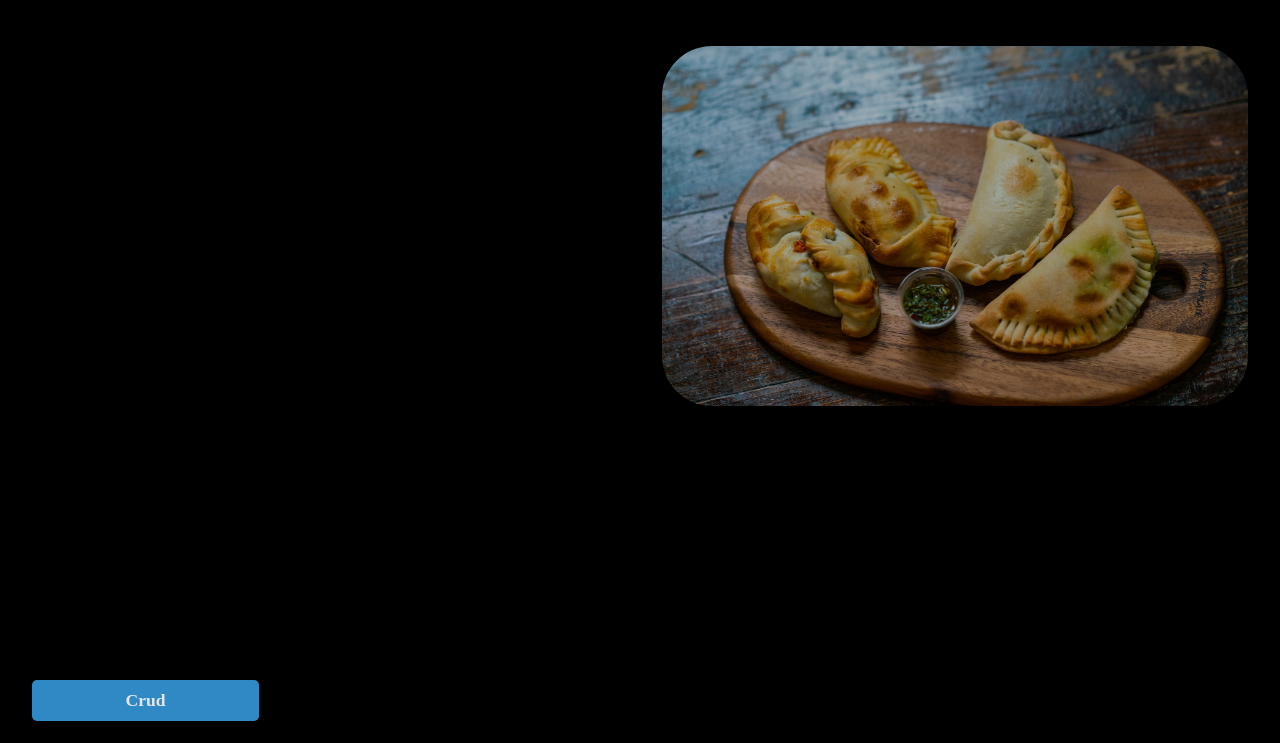
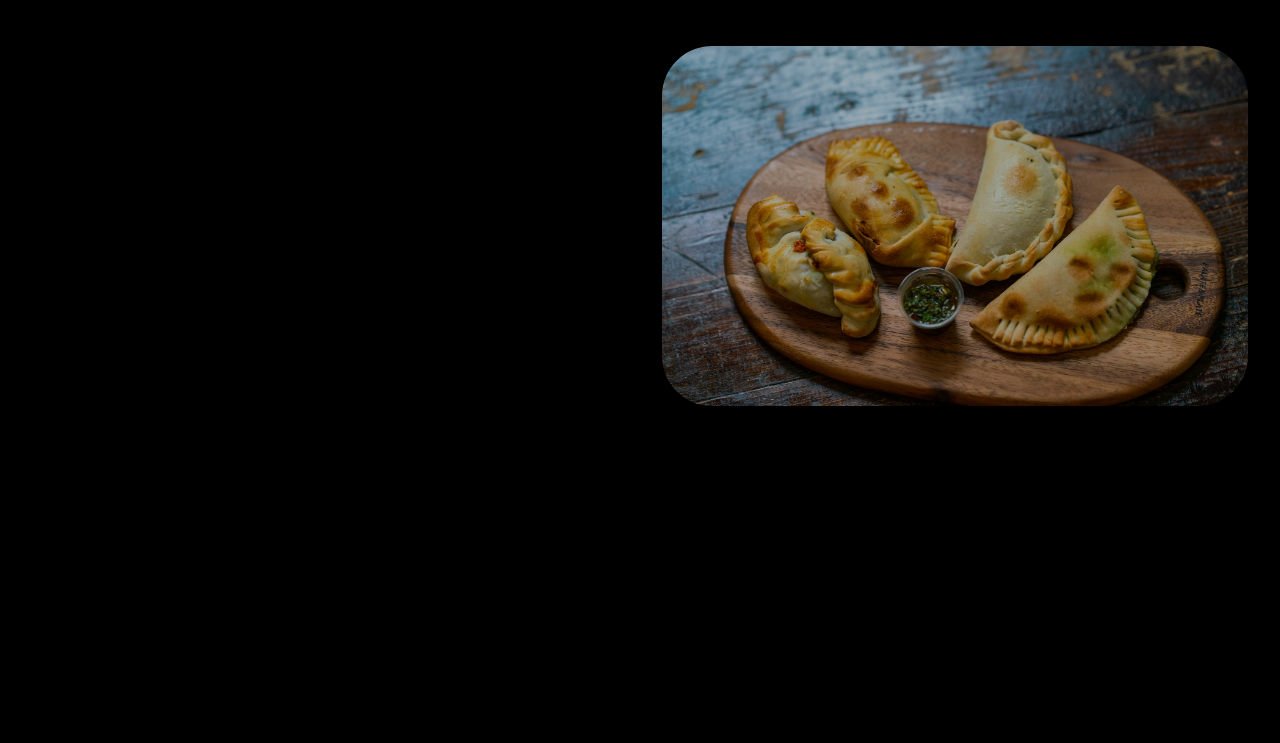
Before and after one commit to julio23b/Tp_Final_Rotiseria, a Django app: page / in a window 1280 px wide. Shown: the part 481-1224 px from the top of the page. After the commit the page ends 887 px from the top, so only its background shows below. Run offline with Django 4.2, Linux system fonts and the light colour scheme; some libraries are stand-ins or nearby versions.

Commit message:
footer modificacion

```diff
--- a/static/css/footer/style-footer.css
+++ b/static/css/footer/style-footer.css
@@ -63,6 +63,11 @@
     color:blue;
 
 }
+.foot:hover .icon-5{
+
+    color:blue;
+
+}
 
 .icon-1{
     font-size: 50px;
@@ -80,23 +85,7 @@
     font-size: 50px;
     color: transparent;
 }
-
-.crud {
-    display: inline-block;
-    margin: 10px;
+.icon-5{
+    font-size: 50px;
+    color: transparent;
 }
-
-.crud a {
-    display: block;
-    padding: 10px;
-    text-decoration: none;
-    background-color: #3498db;
-    color: #fff;
-    border-radius: 5px;
-    text-align: center;
-    transition: background-color 0.3s ease;
-}
-
-.crud a:hover {
-    background-color: #2980b9;
-}
--- a/templates/index.html
+++ b/templates/index.html
@@ -57,10 +57,8 @@
             <a class="icon-2" href="https://twitter.com/?lang=es"><i class="fa-brands fa-x-twitter"></i></a>
             <a class="icon-3" href="https://www.instagram.com/"><i class="fa-brands fa-instagram"></i></a>
             <a class="icon-4" href="https://www.tiktok.com/es/"><i class="fa-brands fa-tiktok"></i></a>
+            <a class="icon-5" href="{% url 'index_crud' %}">Crud</a>
         </section>
-        <div class="crud">
-            <a href="{% url 'index_crud' %}">Crud</a>
-        </div>
     </footer>
 
 </body>
```
